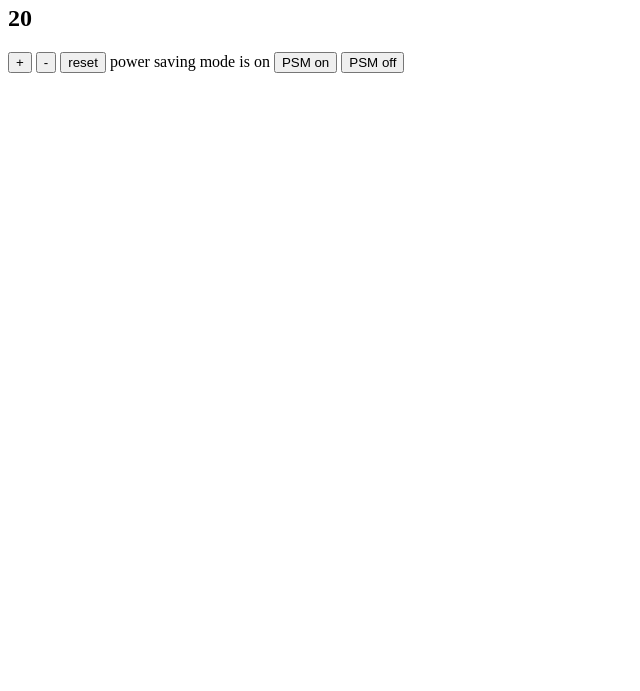
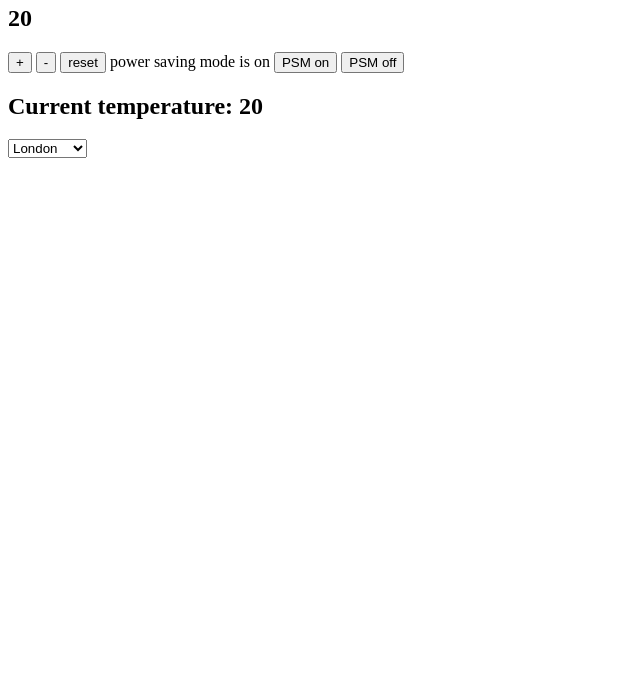
Before and after one commit to joshheath/thermostat, a plain HTML site: page index.html in a window 1280 px wide. Shown: the part 109-800 px from the top of the page, without its empty margins (0-640 px from the left). Drawn offline with nearby package versions, Linux system fonts and the light colour scheme; no server answers.

Commit message:
add city selector drop down menu

```diff
--- a/index.html
+++ b/index.html
@@ -21,6 +21,17 @@
         <button id="powersaving-off">PSM off</button>
       </p>
     </section>
+
+    <section>
+      <h1>Current temperature: <span id="current-temperature">20</span></h1>
+      <select id="current-city">
+        <option value="london">London</option>
+        <option value="newyork">New York</option>
+        <option value="paris">Paris</option>
+        <option value="tokyo">Tokyo</option>
+      </select>
+    </section>
+
     <script src="src/thermostat.js"></script>
     <script src="interface.js"></script>
 
```
